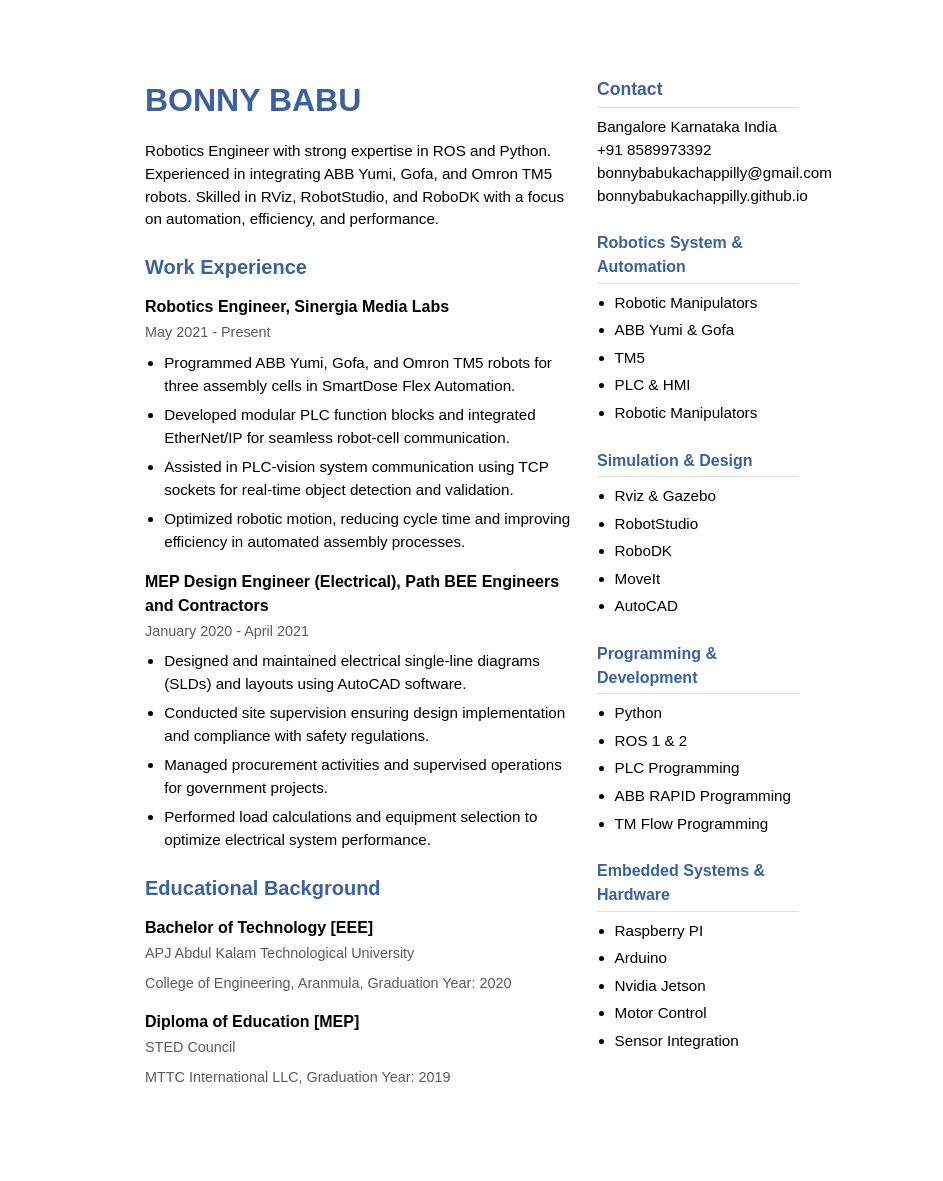
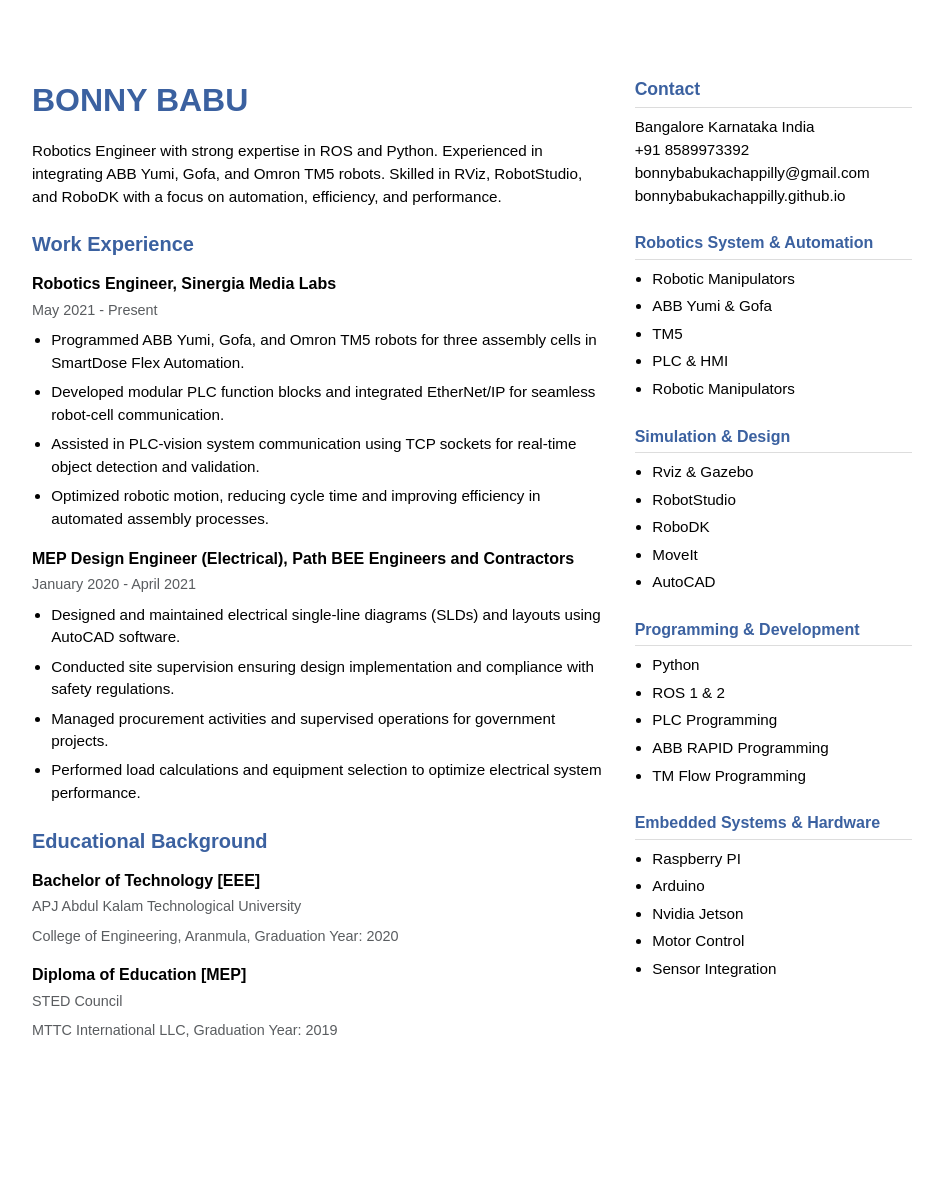
Before and after one commit to bonnybabukachappilly/bonnybabukachappilly.github.io, a Flask app: page /resume/1 in a window 1280 px wide. Shown: the whole page, without its empty margins (168-1111 px from the left). After the commit the page ends 1037 px from the top, so only its background shows below. Run offline with Flask 3, Linux system fonts and the light colour scheme.

Commit message:
updating css to check with the media screen size

```diff
--- a/my_portfolio/static/styles/resume_1.css
+++ b/my_portfolio/static/styles/resume_1.css
@@ -7,7 +7,7 @@ body {
     font-size: 0.95rem;
     color: #000;
     background-color: #fff;
-    max-width: 794px;
+    /* max-width: 794px; */
     margin: 0 auto;
     padding: 20px 30px;
 }
@@ -92,7 +92,7 @@ ul li {
     margin-bottom: 0.3rem;
 }
 
-@media all {
+/* @media all {
     .flex-md-row {
         flex-direction: row !important;
     }
@@ -104,4 +104,4 @@ ul li {
     .col-4 {
         width: 33.333333% !important;
     }
-}
+} */
```
